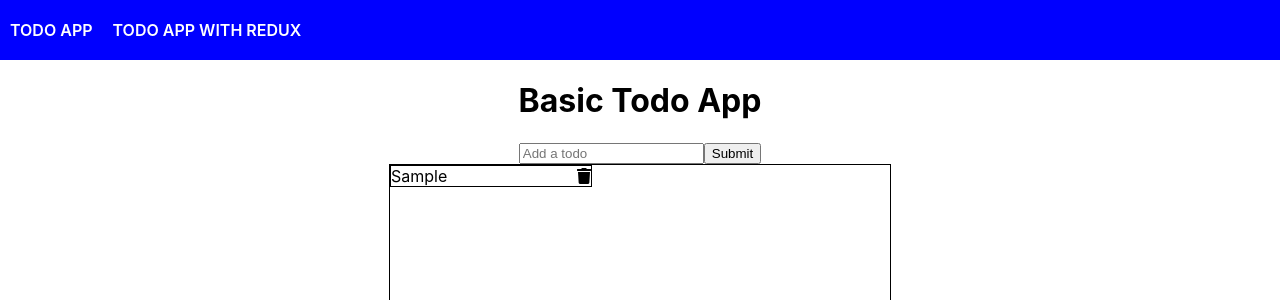
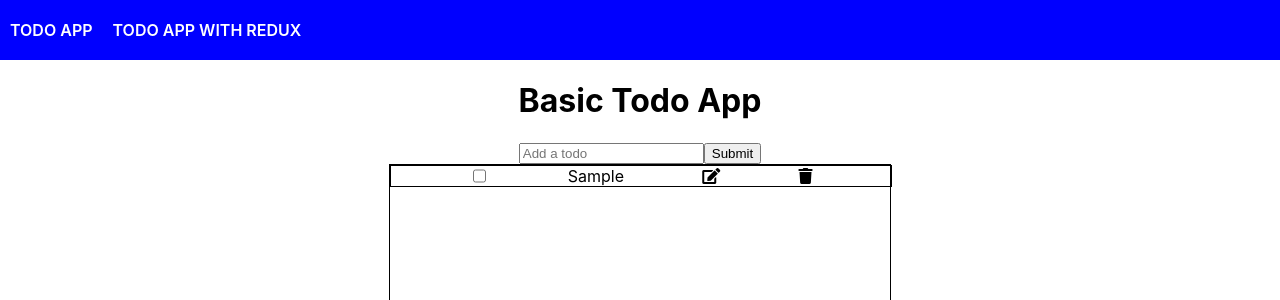
Before and after one commit to kevmedina/react-todo-app, a React (Create React App) app: page / in a window 1280 px wide. Both pictures are taken after typing "Sample" into the empty fields and a click on the button "Submit". Shown: the top 300 px of the page. Built offline with nearby package versions, Linux system fonts and the light colour scheme.

Commit message:
Add update

```diff
--- a/src/App.css
+++ b/src/App.css
@@ -21,8 +21,8 @@
 
 .todo {
   display: flex;
-    justify-content: space-between;
-    width: 200px;
+  justify-content: space-evenly;
+  width: 100%;
   height: 20px;
   border: 1px solid black;
 }
--- a/src/components/basicTodo/MainTodo.js
+++ b/src/components/basicTodo/MainTodo.js
@@ -13,11 +13,22 @@ const MainTodo = () => {
     setTodos(todos.filter((todo) => todo.id !== id));
   };
 
+  const updateTodo = (updatedTodo) => {
+    const newTodos = todos.map((todo) => {
+      if (updatedTodo.id === todo.id) {
+        return { ...todo, task: updatedTodo.task };
+      }
+      return todo;
+    });
+    setTodos(newTodos);
+    console.log(newTodos);
+  };
+
   return (
     <div className="main-todo">
       <h1>Basic Todo App</h1>
       <AddTodo addTodo={addTodo} />
-      <TodoList todos={todos} deleteTodo={deleteTodo} />
+      <TodoList todos={todos} deleteTodo={deleteTodo} updateTodo={updateTodo} />
     </div>
   );
 };
--- a/src/components/basicTodo/Todo.js
+++ b/src/components/basicTodo/Todo.js
@@ -1,14 +1,40 @@
-import React from "react";
+import React, { useState } from "react";
 
-const Todo = ({ todo, deleteTodo }) => {
-  // console.log("Todo: ", todo);
+const Todo = ({ todo, deleteTodo, updateTodo }) => {
+  const [editTodo, setEditTodo] = useState(todo.task);
+  const [toggleEditForm, setToggleEditForm] = useState(false);
+
+  const handleChange = (e) => {
+    setEditTodo(e.target.value);
+  };
+
   const handleRemove = () => {
     deleteTodo(todo.id);
   };
 
+  const handleToggle = () => {
+    setToggleEditForm(!toggleEditForm);
+  };
+
+  const handleSubmit = (e) => {
+    e.preventDefault();
+    updateTodo({ ...todo, task: editTodo });
+    handleToggle();
+  };
+
   return (
     <div className="todo">
-      {todo.task}
+      <input type="checkbox" />
+      {toggleEditForm ? (
+        <form onSubmit={handleSubmit}>
+          <input onChange={handleChange} type="text" value={editTodo} />
+        </form>
+      ) : (
+        <span>{todo.task}</span>
+      )}
+      <span>
+        <i className="fa fa-edit" onClick={handleToggle}></i>
+      </span>
       <span>
         <i className="fa fa-trash" onClick={handleRemove}></i>
       </span>
--- a/src/components/basicTodo/TodoList.js
+++ b/src/components/basicTodo/TodoList.js
@@ -1,11 +1,18 @@
 import React from "react";
 import Todo from "./Todo";
 
-const TodoList = ({ todos, deleteTodo }) => {
+const TodoList = ({ todos, deleteTodo, updateTodo }) => {
   return (
     <div className="todo-list">
       {todos.map((todo) => {
-        return <Todo key={todo.id} todo={todo} deleteTodo={deleteTodo} />;
+        return (
+          <Todo
+            key={todo.id}
+            todo={todo}
+            deleteTodo={deleteTodo}
+            updateTodo={updateTodo}
+          />
+        );
       })}
     </div>
   );
```
Lines whose indentation alone changed are shown as unchanged.
